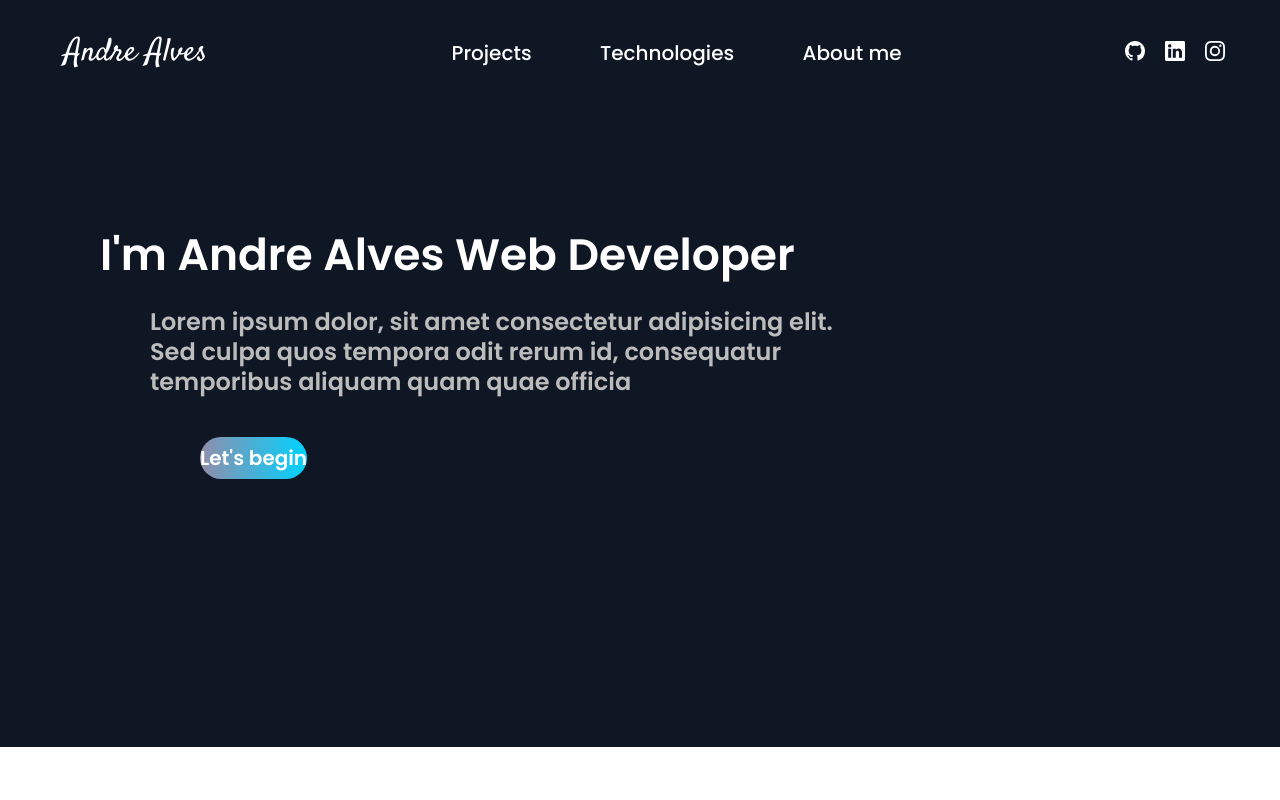
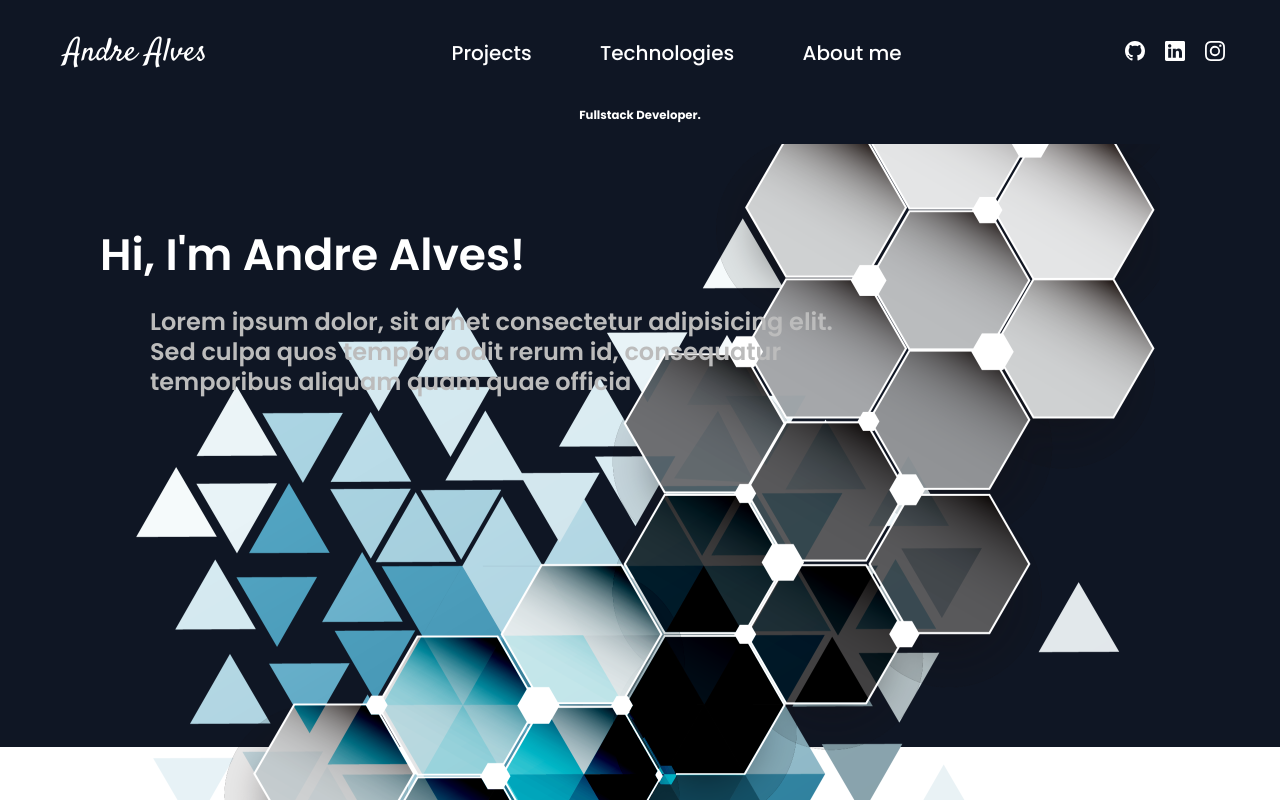
Before and after one commit to andallves/portfolio2.0, a React (Vite) app: page / in a window 1280 px wide. Shown: the top 800 px of the page. Built offline with nearby package versions, Linux system fonts and the light colour scheme.

Commit message:
removing Button and add Curriculum

```diff
--- a/src/layout/Header/index.tsx
+++ b/src/layout/Header/index.tsx
@@ -1,17 +1,25 @@
-import { Button } from '../../components/Button';
 import * as Styled from './styles';
+import { Curriculum } from '../../components/Curriculum';
+import headerBg from '../../assets/imgs/header_bg.png';
 
 export const Header = () => {
   return (
     <Styled.Header>
-      <h1>I'm Andre Alves Web Developer</h1>
+      <h1 >
+        Hi, I'm Andre Alves!
+      </h1>
+      <div className="text-animate">
+        <h3>Fullstack Developer.</h3>
+      </div>
+
       <p>
         Lorem ipsum dolor, sit amet consectetur adipisicing elit. Sed culpa quos
         tempora odit rerum id, consequatur temporibus aliquam quam quae officia
       </p>
-      <Button type={'button'} width={'17rem'} height={'5rem'}>
-        Let's begin
-      </Button>
+
+      <img src={headerBg} alt="abstract image" />
+
+      <Curriculum />
     </Styled.Header>
   );
 };
```
